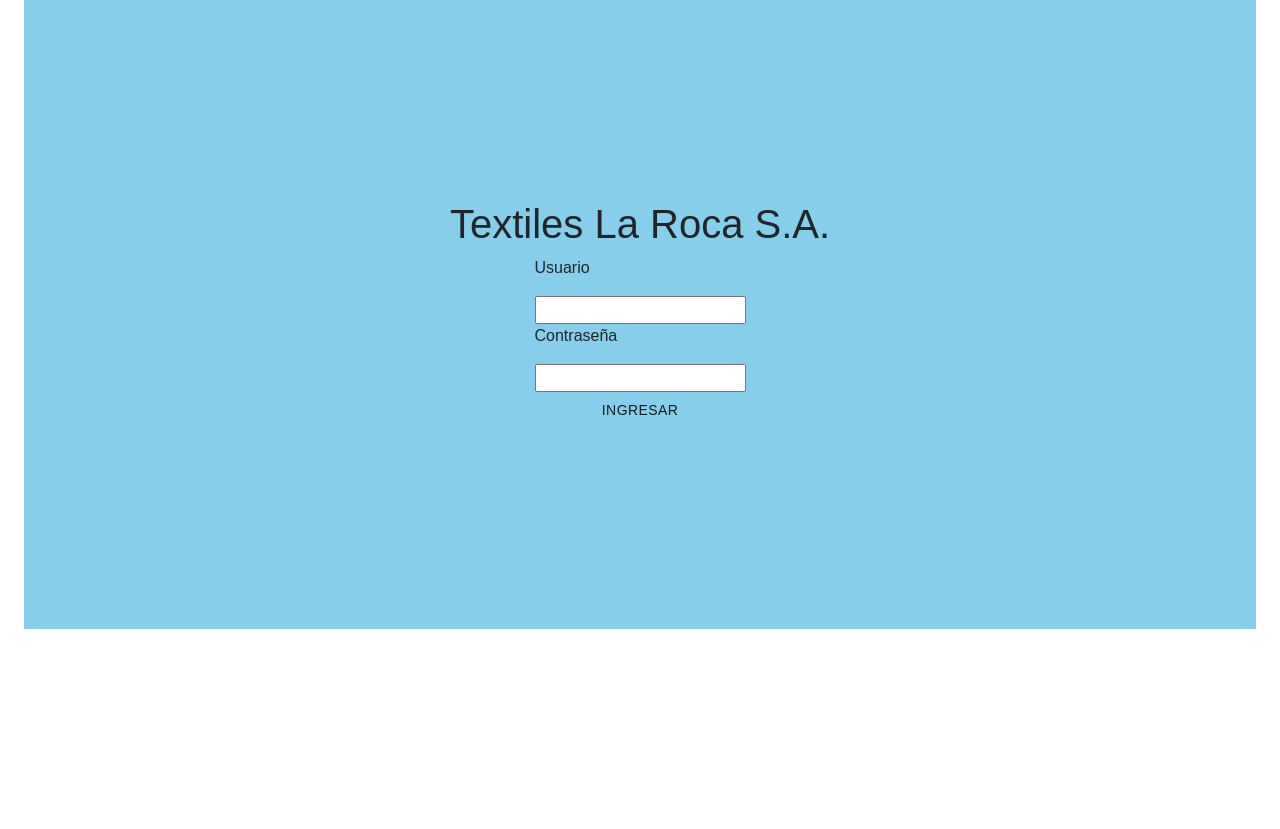
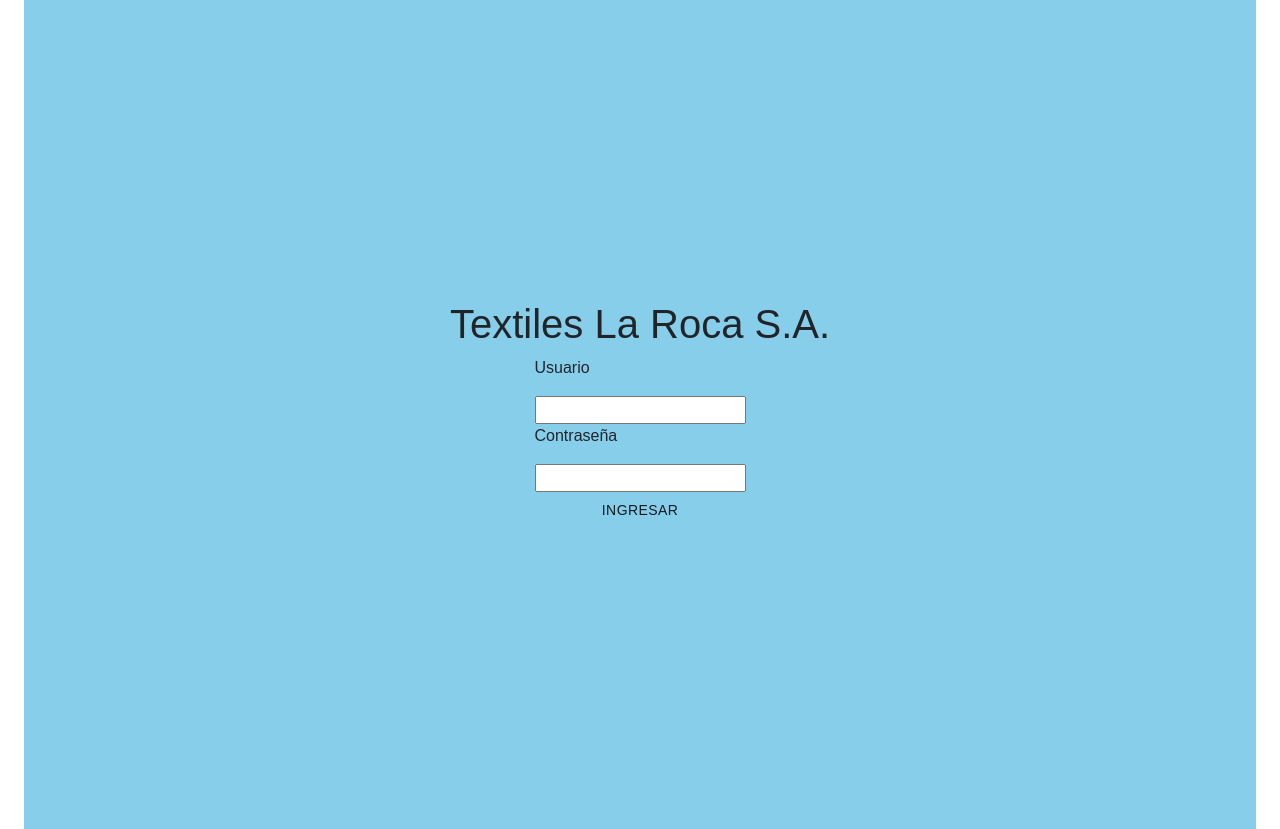
Before and after one commit to sebas411/ing_software_proyecto, a React (Create React App) app in the folder frontend/: page / in a window 1280 px wide. Before the commit the page ends 800 px from the top, so only its background shows below. Built offline with nearby package versions, Linux system fonts and the light colour scheme.

Commit message:
Update style.css
estilo

```diff
--- a/frontend/src/pages/HomePage/style.css
+++ b/frontend/src/pages/HomePage/style.css
@@ -1,9 +1,6 @@
 * {
   box-sizing: border-box;
-  margin: 100px;
-  padding: 100px;
   font-family: 'Montserrat', sans-serif;
-
 }
 
 .login-wrapper {
@@ -11,5 +8,5 @@
   flex-direction: column;
   align-items: center;
   background-color: skyblue;
-  padding: 200px;
+  padding: 300px;
 }
```
